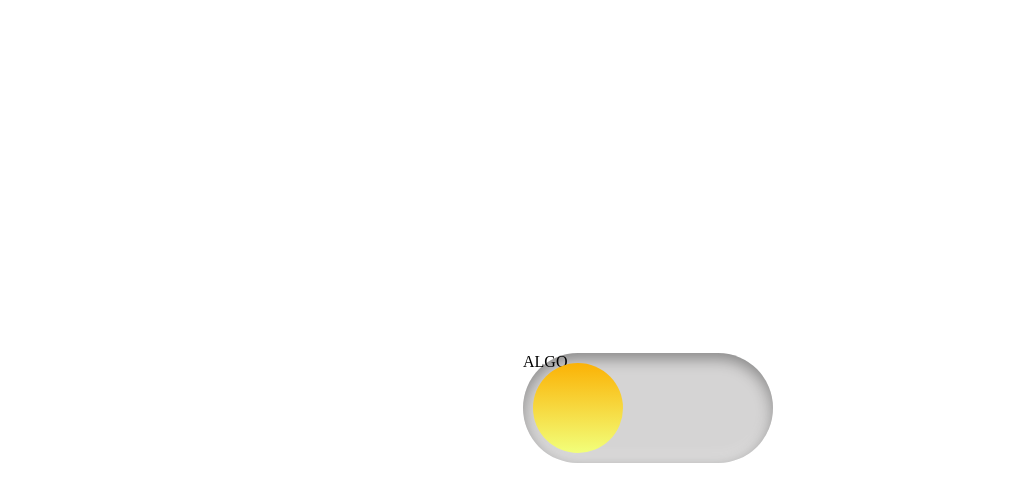
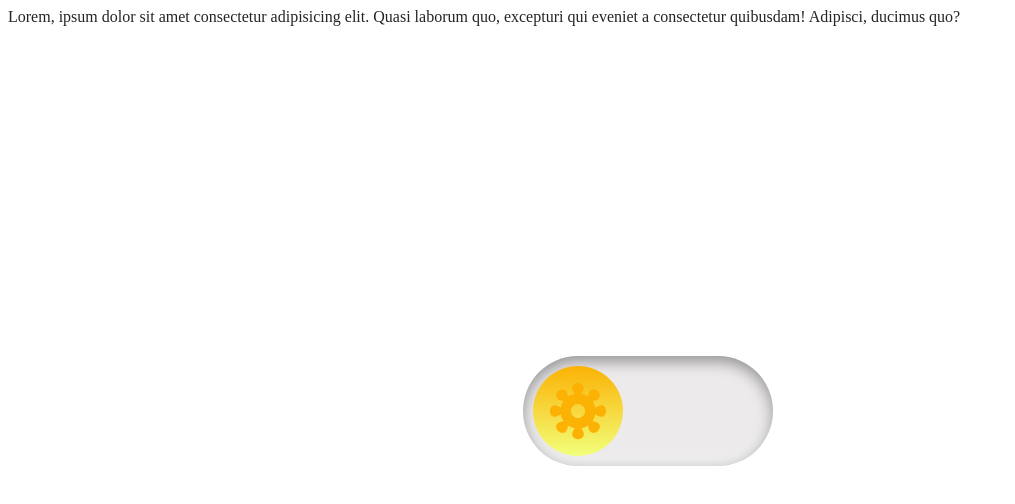
Before and after one commit to WinTux/20230726, a plain HTML site: page Paginas/septimo.html in a window 1280 px wide. Shown: the whole page, without its empty margins (0-1015 px from the left). Drawn offline with Linux system fonts and the light colour scheme.

Commit message:
ejemplo checkbox 2

```diff
--- a/Paginas/septimo.html
+++ b/Paginas/septimo.html
@@ -7,6 +7,32 @@
     <title>Document</title>
 </head>
 <body>
-    <label for="">ALGO</label>
+    <input type="checkbox" id="claro-oscuro">
+    <label for="claro-oscuro">
+
+        <!-- <svg  width="100px" height="100px" viewBox="0 0 24 24" fill="none" xmlns="http://www.w3.org/2000/svg">
+            <path d="M12 3V4M12 20V21M4 12H3M6.31412 6.31412L5.5 5.5M17.6859 6.31412L18.5 5.5M6.31412 17.69L5.5 18.5001M17.6859 17.69L18.5 18.5001M21 12H20M16 12C16 14.2091 14.2091 16 12 16C9.79086 16 8 14.2091 8 12C8 9.79086 9.79086 8 12 8C14.2091 8 16 9.79086 16 12Z" stroke="#000000" stroke-width="2" stroke-linecap="round" stroke-linejoin="round"/>
+            </svg>
+         <svg  width="100px" height="100px" viewBox="0 0 24 24" fill="none" xmlns="http://www.w3.org/2000/svg">
+                <path d="M3.32031 11.6835C3.32031 16.6541 7.34975 20.6835 12.3203 20.6835C16.1075 20.6835 19.3483 18.3443 20.6768 15.032C19.6402 15.4486 18.5059 15.6834 17.3203 15.6834C12.3497 15.6834 8.32031 11.654 8.32031 6.68342C8.32031 5.50338 8.55165 4.36259 8.96453 3.32996C5.65605 4.66028 3.32031 7.89912 3.32031 11.6835Z" stroke="#000000" stroke-width="2" stroke-linecap="round" stroke-linejoin="round"/>
+                </svg> -->
+                <svg id="sol" fill="#000000" width="100px" height="100px" viewBox="0 0 32 32" version="1.1" xmlns="http://www.w3.org/2000/svg">
+                    <title>sun-symbol</title>
+                    <path d="M28.5 12.875c-1.28 0-2.069 0.655-3.289 1.379-0.243-1.29-0.75-2.487-1.464-3.533 1.374-0.351 2.395-0.445 3.3-1.35 0.884-0.884 0.884-2.652-0.441-3.978s-3.094-1.325-3.978-0.441c-0.905 0.905-0.999 1.926-1.35 3.3-1.045-0.714-2.242-1.221-3.533-1.464 0.723-1.22 1.378-2.008 1.378-3.288 0.001-1.25-1.249-2.5-3.125-2.5s-3.125 1.25-3.125 2.5c0 1.28 0.655 2.068 1.379 3.288-1.29 0.243-2.488 0.75-3.533 1.464-0.351-1.374-0.445-2.395-1.35-3.301-0.884-0.884-2.652-0.884-3.978 0.441s-1.325 3.094-0.441 3.978c0.905 0.905 1.926 1 3.3 1.351-0.714 1.045-1.221 2.242-1.464 3.533-1.22-0.723-2.008-1.379-3.288-1.379-1.25 0-2.5 1.25-2.5 3.125s1.25 3.125 2.5 3.125c1.28 0 2.068-0.655 3.288-1.378 0.243 1.29 0.75 2.487 1.464 3.533-1.374 0.351-2.395 0.445-3.3 1.35-0.884 0.884-0.884 2.652 0.441 3.978s3.094 1.326 3.978 0.441c0.905-0.905 0.999-1.926 1.35-3.3 1.045 0.714 2.242 1.221 3.533 1.464-0.723 1.22-1.379 2.009-1.379 3.288 0 1.25 1.25 2.5 3.125 2.5s3.125-1.25 3.125-2.5c0-1.28-0.655-2.069-1.378-3.289 1.291-0.243 2.488-0.75 3.533-1.464 0.351 1.374 0.445 2.395 1.35 3.3 0.884 0.884 2.652 0.884 3.978-0.441s1.325-3.094 0.441-3.978c-0.905-0.905-1.926-1-3.3-1.35 0.714-1.045 1.221-2.242 1.464-3.533 1.22 0.724 2.009 1.379 3.288 1.379 1.25 0 2.5-1.25 2.5-3.125s-1.25-3.125-2.5-3.125zM16 19.749c-1.036 0-1.973-0.42-2.651-1.098 0-0 0-0 0-0s-0 0-0 0c-0.679-0.679-1.098-1.616-1.098-2.652 0-2.071 1.679-3.75 3.75-3.75s3.75 1.679 3.75 3.75-1.679 3.75-3.75 3.75z"></path>
+                    </svg>
+        <svg id="luna" fill="#000000" height="100px" width="100px" version="1.1" id="Layer_1" xmlns="http://www.w3.org/2000/svg" xmlns:xlink="http://www.w3.org/1999/xlink"
+                viewBox="0 0 512 512" xml:space="preserve">
+           <g>
+               <g>
+                   <path d="M339.08,374.03c-22.133-35.317-33.832-76.131-33.832-118.03s11.699-82.714,33.832-118.03
+                       c21.545-34.38,52.024-62.245,88.14-80.584l29.316-14.886l-29.316-14.887C391.138,9.291,352.191,0,311.464,0
+                       c-68.38,0-132.667,26.628-181.02,74.98C82.093,123.333,55.464,187.62,55.464,256s26.63,132.667,74.98,181.02
+                       c48.353,48.352,112.64,74.98,181.02,74.98c40.729,0,79.674-9.291,115.755-27.612l29.316-14.887l-29.316-14.886
+                       C391.103,436.276,360.625,408.41,339.08,374.03z"/>
+               </g>
+           </g>
+           </svg>
+    </label>
+    <div class="elemento-cambiante">Lorem, ipsum dolor sit amet consectetur adipisicing elit. Quasi laborum quo, excepturi qui eveniet a consectetur quibusdam! Adipisci, ducimus quo?</div>
 </body>
 </html>
--- a/Recursos/Estilos/estilo-septimo.css
+++ b/Recursos/Estilos/estilo-septimo.css
@@ -11,11 +11,12 @@ label {/* Será el óvalo detrás del círculo*/
     height: 110px;
     position: relative;
     display: block;
-    background: #d5d4d4;
+    background: #eceaea;
     border-radius: 100px;
     box-shadow: inset 0px 5px 15px rgba(0, 0, 0, 0.4),
-            inset 0px -5px 15px rgba(255, 255, 255, 0.4);
+            inset 0px -5px 15px rgba(255, 255, 255, 0.569);
     cursor: pointer;
+    transition: .4s;
 }
 
 label:after {
@@ -27,5 +28,65 @@ label:after {
     left: 10px;
     background: linear-gradient(180deg, #fbb205,#f2ff7a);
     border-radius: 90px;
-    box-shadow: 0px, 5px, 10px, rgba(0, 0, 0, 0.2);
+    box-shadow: 0px, 5px, 10px, rgba(0, 0, 0, 0.3);
 }
+input {
+    visibility: hidden;
+    width: 0;
+    height: 0;
+}
+
+/*Cambio de estado: activado, desactivado*/
+input:checked + label {
+    background: #1a3295;
+}
+
+input:checked + label:after {
+    left: 240px;
+    transform: translateX(-100%);
+    background: linear-gradient(180deg, #3326e2,#28b1ec);
+    transition: .4s;
+}
+
+label:active:after{
+    width: 110px;
+}
+.elemento-cambiante {
+    width: 100vw;
+    height: 100vh;
+    background: white;
+    color: #242424;
+    z-index: -1;
+    position: absolute;
+    transition: .4s;
+}
+
+input:checked + label + .elemento-cambiante {
+    background: #242424;
+    color: lightgray;
+}
+
+label svg {
+    position: absolute;
+    top: 5px;
+    z-index: 100;
+    width: 60px;
+}
+
+label svg#sol {
+    left: 25px;
+    fill:#fbb205;
+    transition: .4s;
+}
+label svg#luna {
+    left: 165px;
+    fill:#eceaea;
+    transition: .4s;
+}
+
+input:checked + label svg#sol {
+    fill: #1a3295;
+}
+input:checked + label svg#luna {
+    fill: #8ee0f0;
+}
```
